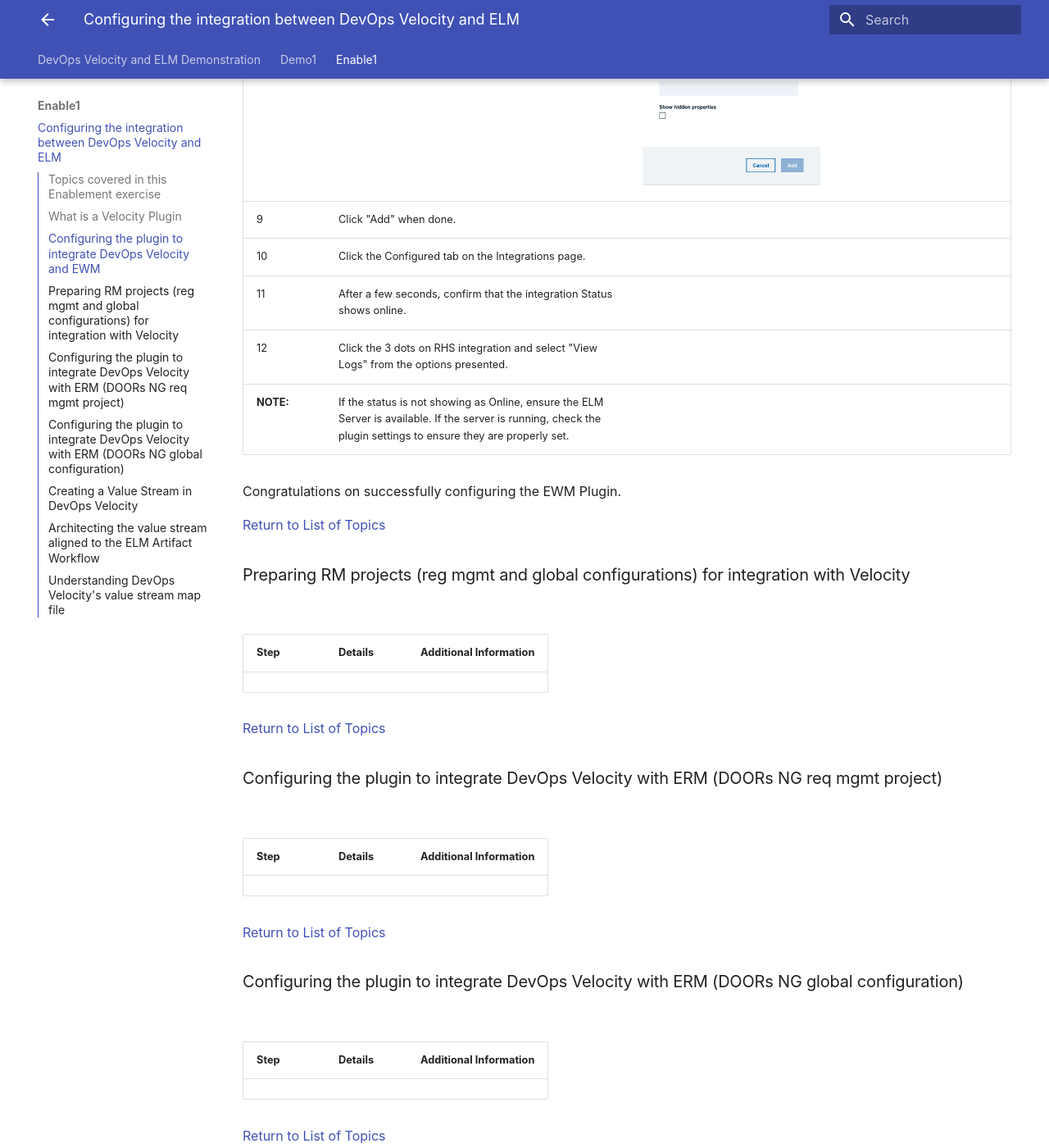
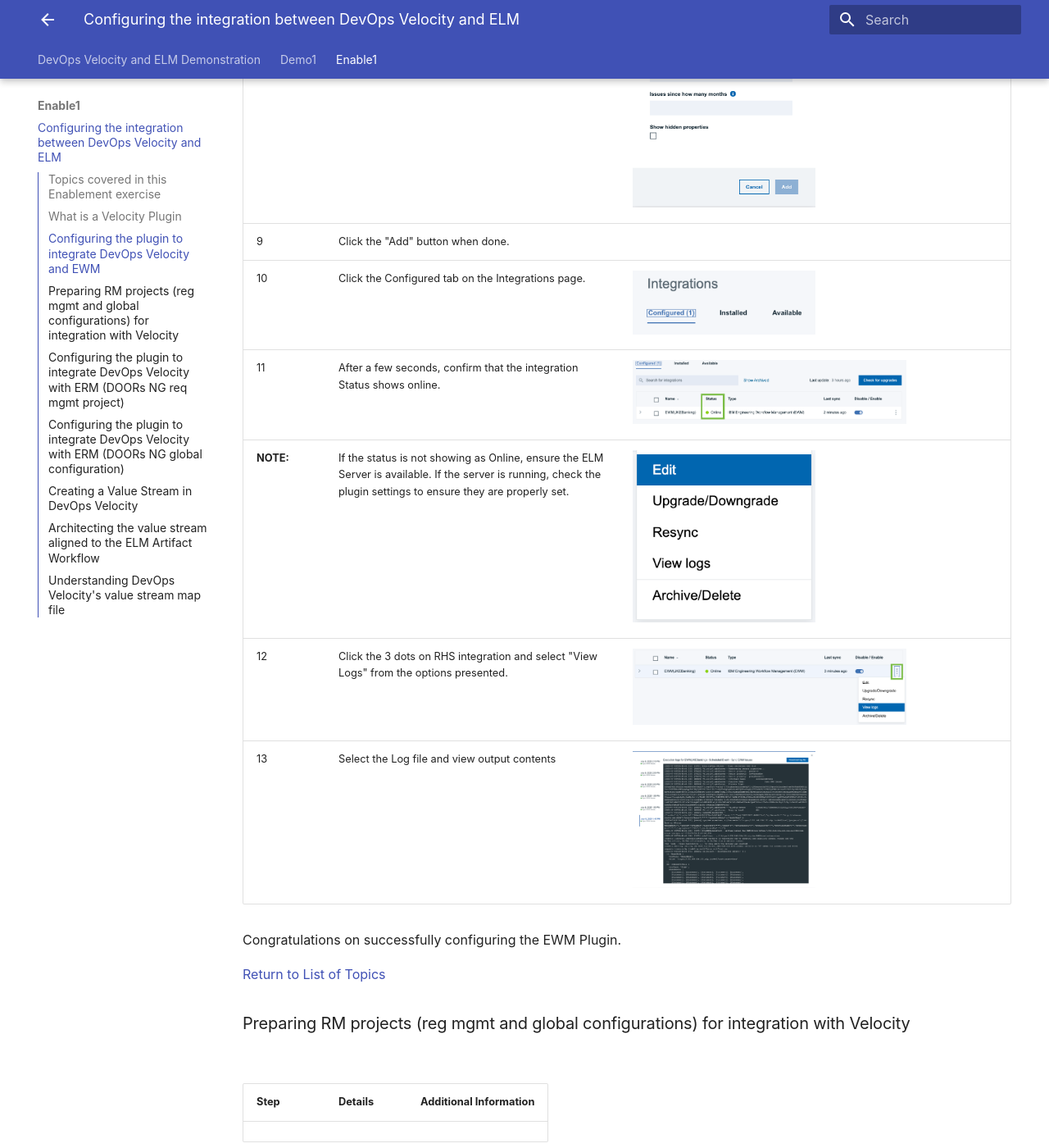
Before and after one commit to DevOpsAutomationLabs/ELM_Velocity, an MkDocs documentation site: the page built from docs/enable1/index.md, in a window 1280 px wide and 1400 px high, scrolled down 2829 px. Shown: the whole window at 82% size. Built offline with MkDocs 1.6.1 and Material for MkDocs 9.7.7, drawn with Linux system fonts in a browser that asks for light colours; some of the changed lines change nothing that is shown.

Commit message:
Multiple Updates

```diff
--- a/docs/enable1/index.md
+++ b/docs/enable1/index.md
@@ -18,7 +18,7 @@
 - Add an integration definition to a value stream JSON file.
 - Configure a deployment plan task for one of the native integration types.
 
-<img src="media/e1.png" alt="Plugin architecture image" style="width=100%; height:auto;">
+<img src="media/e1.png" alt="e1" style="width=100%; height:auto;">
 
 In total there are over 45 plugins available.
 
@@ -35,19 +35,20 @@
 | **Step** | **Details**  | **Additional Information** |
 | ------------- | ------------- | ------------- |
 | 1 | To access the Velocity plugin interface, open Velocity in a browser and log in. <br/> (uid: admin / pwd: admin) |   |
-| 2 | Click on the settings icon. (Top RHS browser window) | <img src="media/e2.png" alt="settings icon orientation" style="width:50%; height:auto;"> |
-| 3 | Select Integrations from the LHS navigation bar. | <img src="media/e3.png" alt="integrations orientation" style="width:50%; height:auto;"> |
-| 4 | Click on the Installed tab and review the many plugins already available. | <img src="media/e4.png" alt="integrations" style="width:50%; height:auto;"> |
+| 2 | Click on the settings icon. (Top RHS browser window) | <img src="media/e2.png" alt="e2" style="width:50%; height:auto;"> |
+| 3 | Select Integrations from the LHS navigation bar. | <img src="media/e3.png" alt="e3" style="width:50%; height:auto;"> |
+| 4 | Click on the Installed tab and review the many plugins already available. | <img src="media/e4.png" alt="e4" style="width:50%; height:auto;"> |
 | **NOTE:** | While this exercise does not cover all topics related to plugins, know that administrator users can install additional plugins from the "Available" tab or upload custom plugins using the "Load Plugin" feature. |  |
-| 5 | In the search control, enter “EWM”. | <img src="media/e5.png" alt="search" style="width:50%; height:auto;"> |
-| 6 | Click the twisty icon for the EWM plugin and note that there are multiple versions of this plugin available for installation. | <img src="media/e6.png" alt="ewm plugins" style="width:50%; height:auto;"> |
-| 7 | Click the "Add Integration" button (RHS of page) for IBM Engineering Workflow Management (EWM) v1.1.37. | <img src="media/e7.png" alt="add ewm integration" style="width:100%; height:auto;"> |
-| 8 | Working in the pop up window enter the following values into the fields on the form: <br/> **Integration name:** EWM(JKEBanking)<br/> TODO: **Server URL:** need to update<br/> **Projects (Comma Separated List):** JKE Banking (Change Management)<br/> **User ID:** sysadmin<br/> **Password:** passw0rd<br/> **Show hidden properties:** enabled<br/> **Logging level:** ALL<br/>  | <img src="media/e8.png" alt="ewm integration" style="width:50%; height:auto;"> |
-| 9 | Click "Add" when done. |  |
-| 10 | Click the Configured tab on the Integrations page. |   |
-| 11 | After a few seconds, confirm that the integration Status shows online. |   |
-| 12 | Click the 3 dots on RHS integration and select "View Logs" from the options presented. |    |
-| **NOTE:** |  If the status is not showing as Online, ensure the ELM Server is available. If the server is running, check the plugin settings to ensure they are properly set. |   |
+| 5 | In the search control, enter “EWM”. | <img src="media/e5.png" alt="e5" style="width:50%; height:auto;"> |
+| 6 | Click the twisty icon for the EWM plugin and note that there are multiple versions of this plugin available for installation. | <img src="media/e6.png" alt="e6" style="width:50%; height:auto;"> |
+| 7 | Click the "Add Integration" button (RHS of page) for IBM Engineering Workflow Management (EWM) v1.1.37. | <img src="media/e7.png" alt="e7" style="width:100%; height:auto;"> |
+| 8 | Working in the pop up window enter the following values into the fields on the form: <br/> **Integration name:** EWM(JKEBanking)<br/> TODO: **Server URL:** need to update<br/> **Projects (Comma Separated List):** JKE Banking (Change Management)<br/> **User ID:** sysadmin<br/> **Password:** passw0rd<br/> **Show hidden properties:** enabled<br/> **Logging level:** ALL<br/>  | <img src="media/e8.png" alt="e8" style="width:50%; height:auto;"> |
+| 9 | Click the "Add" button when done. |  |
+| 10 | Click the Configured tab on the Integrations page. | <img src="media/e9.png" alt="e9" style="width:50%; height:auto;"> |
+| 11 | After a few seconds, confirm that the integration Status shows online. |  <img src="media/e10.png" alt="e10" style="width:75%; height:auto;"> |
+| **NOTE:** |  If the status is not showing as Online, ensure the ELM Server is available. If the server is running, check the plugin settings to ensure they are properly set. | <img src="media/e12.png" alt="e12" style="width:50%; height:auto;">  |
+| 12 | Click the 3 dots on RHS integration and select "View Logs" from the options presented. |  <img src="media/e11.png" alt="e11" style="width:75%; height:auto;"> |
+| 13 | Select the Log file and view output contents | <img src="media/e13.png" alt="e13" style="width:50%; height:auto;"> |
 
 Congratulations on successfully configuring the EWM Plugin.
 
```
Also changed, not shown: docs/enable1/media/e10.png (added), docs/enable1/media/e11.png (added), docs/enable1/media/e12.png (added), docs/enable1/media/e13.png (added), docs/enable1/media/e9.png (added).
